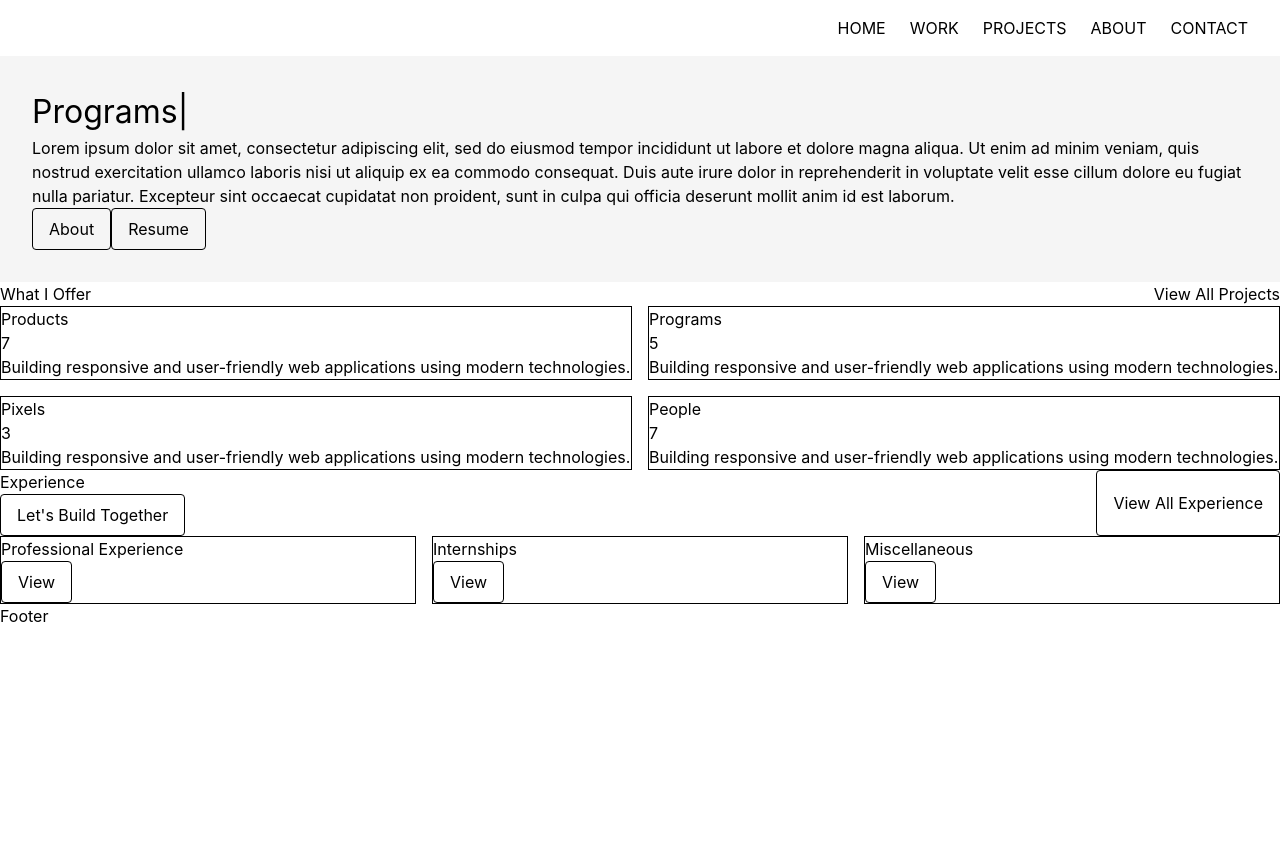
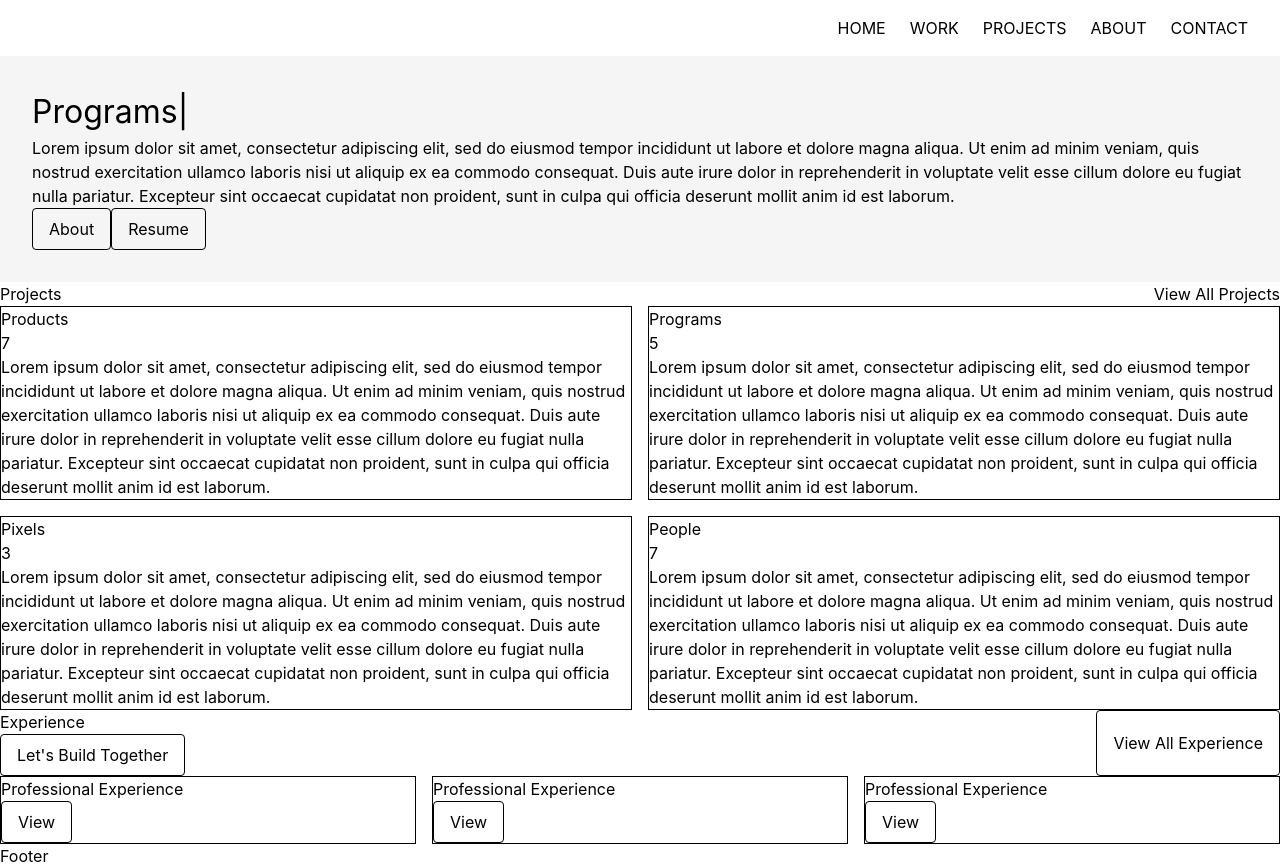
Before and after one commit to sm-parin/profile, a React (Create React App) app: page /home in a window 1280 px wide. Before the commit the page ends 800 px from the top, so only its background shows below. Built offline with nearby package versions, Linux system fonts and the light colour scheme.

Commit message:
Updating Home Page with Response

```diff
--- a/src/data/response.ts
+++ b/src/data/response.ts
@@ -5,12 +5,58 @@ export const response = {
     sectionId: "home",
     hero: {
       title: ["Parin SM", "Products", "Pixels", "Programs", "People"],
-      description: LOREM_IPSUM,
+      content: LOREM_IPSUM,
       primaryCta: "About",
       secondaryCta: "Resume",
     },
-    projects: {},
-    experience: {},
+    concepts: {
+      title: "Projects",
+      cta: "View All Projects",
+      content: [
+        {
+          title: "Products",
+          proficiency: 7,
+          description: LOREM_IPSUM,
+        },
+        {
+          title: "Programs",
+          proficiency: 5,
+          description: LOREM_IPSUM,
+        },
+        {
+          title: "Pixels",
+          proficiency: 3,
+          description: LOREM_IPSUM,
+        },
+        {
+          title: "People",
+          proficiency: 7,
+          description: LOREM_IPSUM,
+        },
+      ],
+    },
+    experience: {
+      title: "Experience",
+      primaryCta: "View All Experience",
+      secondaryCta: "Let's Build Together",
+      content: [
+        {
+          title: "Professional Experience",
+          description: LOREM_IPSUM,
+          cta: "View",
+        },
+        {
+          title: "Professional Experience",
+          description: LOREM_IPSUM,
+          cta: "View",
+        },
+        {
+          title: "Professional Experience",
+          description: LOREM_IPSUM,
+          cta: "View",
+        },
+      ],
+    },
   },
   work: {
     sectionId: "work",
--- a/src/modules/home/about/index.tsx
+++ /dev/null
@@ -1,7 +0,0 @@
-import React from "react";
-
-const HomeAbout = () => {
-  return <div>About</div>;
-};
-
-export default HomeAbout;
--- /dev/null
+++ b/src/modules/home/concepts/concepts.model.ts
@@ -0,0 +1,3 @@
+export interface IHomeConceptsProps {
+    data: any;
+}
--- /dev/null
+++ b/src/modules/home/concepts/index.tsx
@@ -0,0 +1,29 @@
+import React from "react";
+import ProjectTile from "./tile";
+import { IHomeConceptsProps } from "./concepts.model";
+
+const HomeConcepts = ({ data }: IHomeConceptsProps) => {
+  if (!data) return null;
+
+  return (
+    <div>
+      <div className="flex justify-between">
+        <p>{data.title}</p>
+        <button>{data.cta}</button>
+      </div>
+      <div className="grid grid-cols-2 gap-4">
+        {data.content.map((concept: any) => (
+          <ProjectTile
+            key={concept.title}
+            title={concept.title}
+            proficiency={concept.proficiency}
+          >
+            {concept.description}
+          </ProjectTile>
+        ))}
+      </div>
+    </div>
+  );
+};
+
+export default HomeConcepts;
--- a/src/modules/home/contact/index.tsx
+++ /dev/null
@@ -1,7 +0,0 @@
-import React from "react";
-
-const HomeContact = () => {
-  return <div>Contact</div>;
-};
-
-export default HomeContact;
--- /dev/null
+++ b/src/modules/home/experience/experience.model.ts
@@ -0,0 +1,3 @@
+export interface IHomeExperienceProps {
+  data: any;
+}
--- a/src/modules/home/experience/index.tsx
+++ b/src/modules/home/experience/index.tsx
@@ -2,39 +2,36 @@ import React, { useState } from "react";
 import ExperienceTile from "./tile";
 import Typography from "../../../components/library/typography";
 import Button from "../../../components/library/button";
+import { IHomeExperienceProps } from "./experience.model";
 
-const HomeExperience = () => {
+const HomeExperience = ({ data }: IHomeExperienceProps) => {
   const [gridColsClass, setGridColsClass] = useState<string>("grid-cols-3");
 
   const resizeGrid = (isHovered: boolean) => {
     setGridColsClass(isHovered ? "grid-cols-4" : "grid-cols-3");
   };
 
+  if (!data) return null;
+
   return (
     <>
       <div className="flex justify-between">
         <div>
-          <Typography variant="h2">Experience</Typography>
-          <Button label="Let's Build Together" />
+          <Typography variant="h2">{data.title}</Typography>
+          <Button label={data.secondaryCta} />
         </div>
-        <Button label="View All Experience" />
+        <Button label={data.primaryCta} />
       </div>
       <div className={`grid ${gridColsClass} gap-4 items-center`}>
-        <ExperienceTile
-          title="Professional Experience"
-          description="Description for experience 1"
-          onHover={resizeGrid}
-        />
-        <ExperienceTile
-          title="Internships"
-          description="Description for experience 2"
-          onHover={resizeGrid}
-        />
-        <ExperienceTile
-          title="Miscellaneous"
-          description="Description for experience 3"
-          onHover={resizeGrid}
-        />
+        {data.content.map((experience: any) => (
+          <ExperienceTile
+            key={experience.title}
+            title={experience.title}
+            description={experience.description}
+            onHover={resizeGrid}
+            primaryCta={experience.cta}
+          />
+        ))}
       </div>
     </>
   );
--- a/src/modules/home/hero/index.tsx
+++ b/src/modules/home/hero/index.tsx
@@ -17,7 +17,7 @@ const HomeHero = ({ data }: IHomeHeroProps) => {
         style={{ fontSize: "2em", display: "inline-block" }}
         repeat={Infinity}
       />
-      <Typography variant="h4">{data.description}</Typography>
+      <Typography variant="h4">{data.content}</Typography>
       <div>
         <Button label={data.primaryCta} />
         <Button label={data.secondaryCta} />
@@ -27,4 +27,3 @@ const HomeHero = ({ data }: IHomeHeroProps) => {
 };
 
 export default HomeHero;
-// ...existing code...
--- a/src/modules/home/index.tsx
+++ b/src/modules/home/index.tsx
@@ -1,9 +1,9 @@
 import React from "react";
 import { IHomeProps } from "./home.model";
 import HomeHero from "./hero";
-import HomeProjects from "./projects";
 import HomeExperience from "./experience";
 import { useAppContext } from "../../utils/context/AppContext";
+import HomeConcepts from "./concepts";
 
 const Home = ({ title = "Home" }: IHomeProps) => {
   const { data } = useAppContext();
@@ -13,8 +13,8 @@ const Home = ({ title = "Home" }: IHomeProps) => {
   return (
     <div>
       <HomeHero data={data.hero} />
-      <HomeProjects />
-      <HomeExperience />
+      <HomeConcepts data={data.concepts} />
+      <HomeExperience data={data.experience} />
     </div>
   );
 };
--- a/src/modules/home/projects/index.tsx
+++ /dev/null
@@ -1,33 +0,0 @@
-import React from "react";
-import ProjectTile from "./tile";
-
-const HomeProjects = () => {
-  return (
-    <div>
-      <div className="flex justify-between">
-        <p>What I Offer</p>
-        <button>View All Projects</button>
-      </div>
-      <div className="grid grid-cols-2 gap-4">
-        <ProjectTile title="Products" proficiency={7}>
-          Building responsive and user-friendly web applications using modern
-          technologies.
-        </ProjectTile>
-        <ProjectTile title="Programs" proficiency={5}>
-          Building responsive and user-friendly web applications using modern
-          technologies.
-        </ProjectTile>
-        <ProjectTile title="Pixels" proficiency={3}>
-          Building responsive and user-friendly web applications using modern
-          technologies.
-        </ProjectTile>
-        <ProjectTile title="People" proficiency={7}>
-          Building responsive and user-friendly web applications using modern
-          technologies.
-        </ProjectTile>
-      </div>
-    </div>
-  );
-};
-
-export default HomeProjects;
```
Also changed, not shown: src/modules/home/concepts/tile/index.tsx (renamed from src/modules/home/projects/tile/index.tsx), src/modules/home/concepts/tile/tile.model.ts (renamed from src/modules/home/projects/tile/tile.model.ts).
